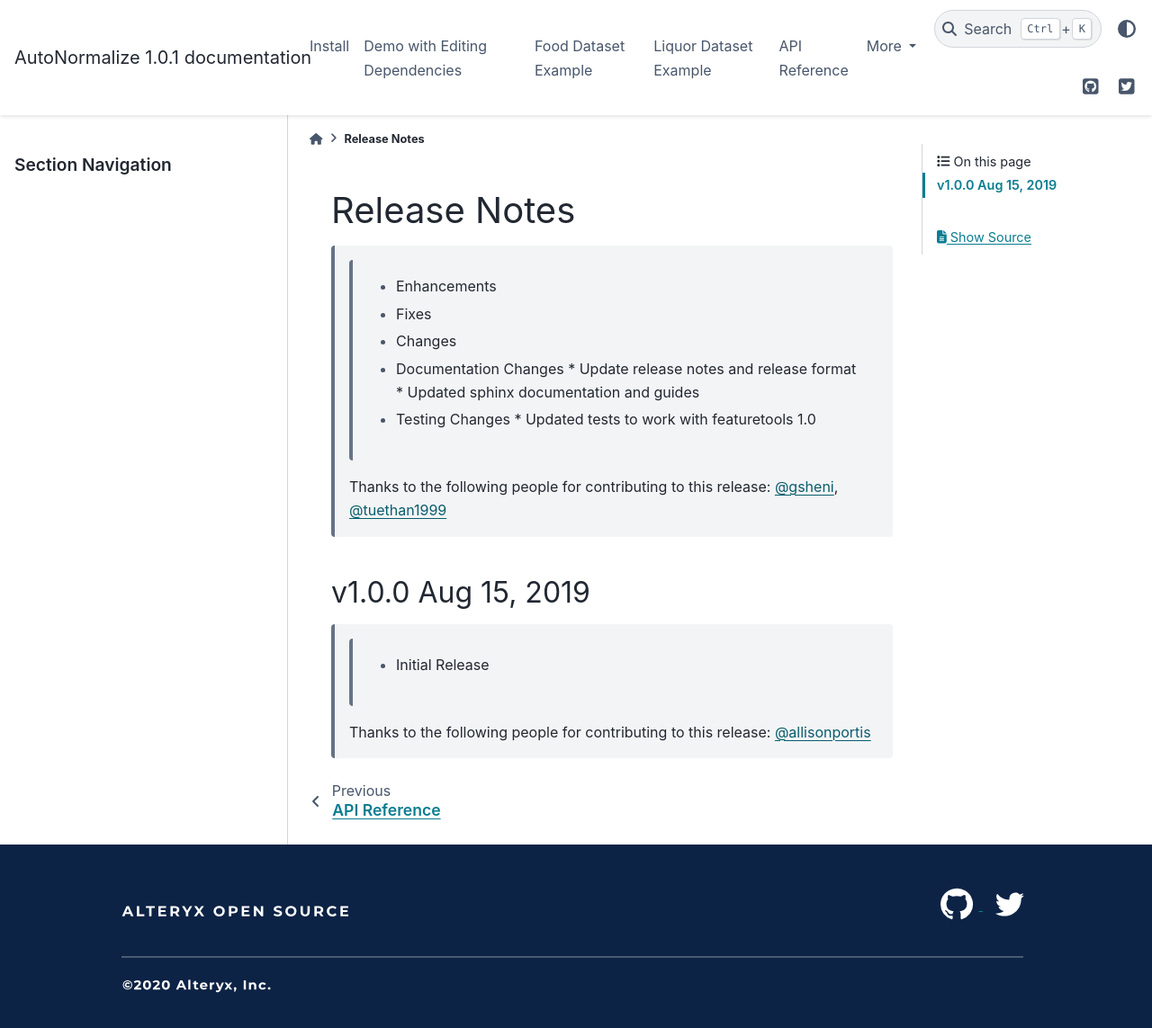
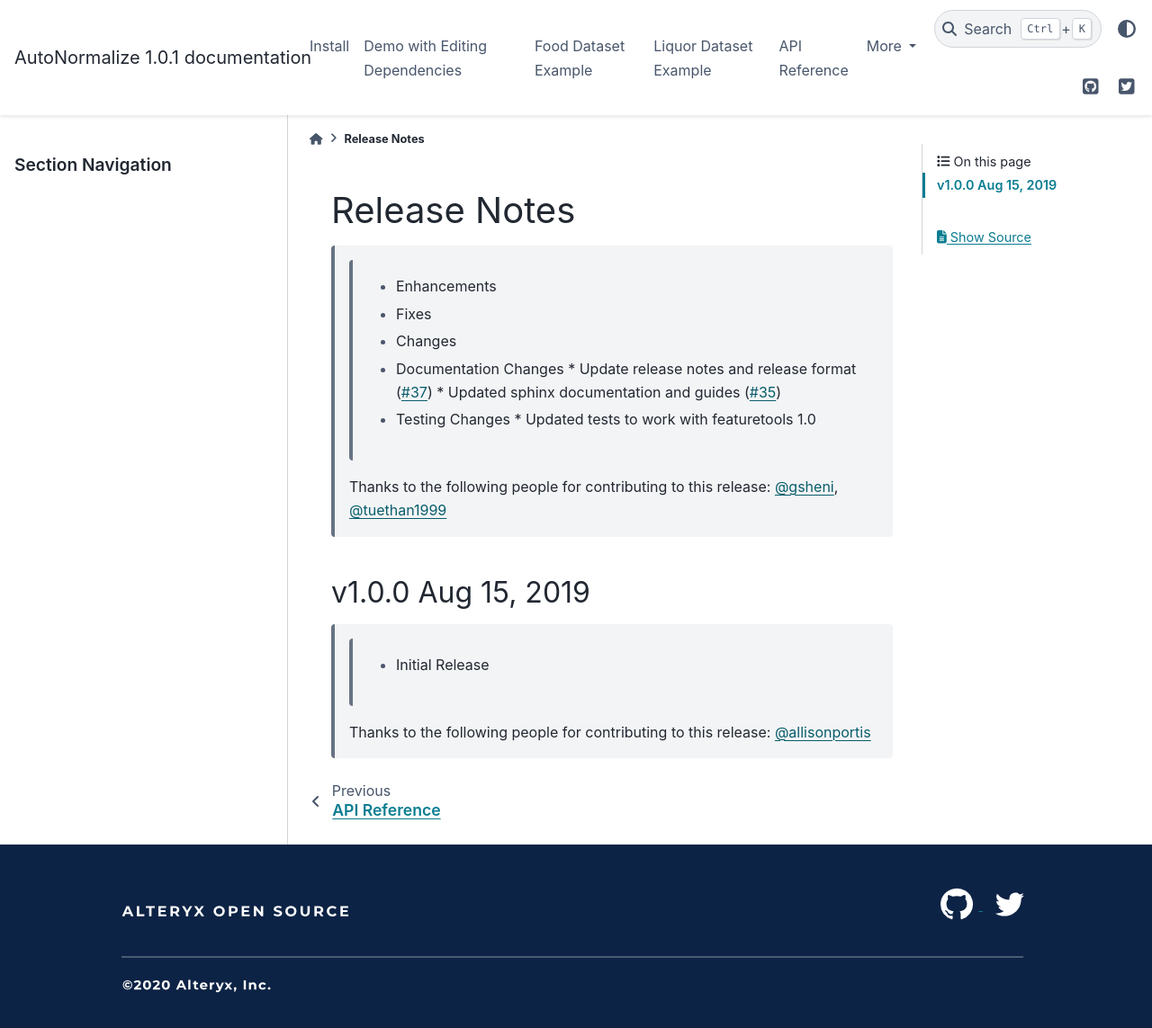
Before and after one commit to alteryx/autonormalize, a Sphinx documentation site: the page built from docs/source/release_notes.rst, in a window 1280 px wide and 1150 px high. Shown: the top 1143 px of the window at 90% size. Built offline with Sphinx 7.4.7 and the PyData theme 0.15.4, drawn with Linux system fonts in a browser that asks for light colours; comment, search, counter and statistics services are not loaded.

Commit message:
add pr numbers

```diff
--- a/docs/source/release_notes.rst
+++ b/docs/source/release_notes.rst
@@ -9,8 +9,8 @@
     * Fixes
     * Changes
     * Documentation Changes
-      * Update release notes and release format
-      * Updated sphinx documentation and guides
+      * Update release notes and release format (:pr:`37`)
+      * Updated sphinx documentation and guides (:pr:`35`)
     * Testing Changes
       * Updated tests to work with featuretools 1.0
 
```
